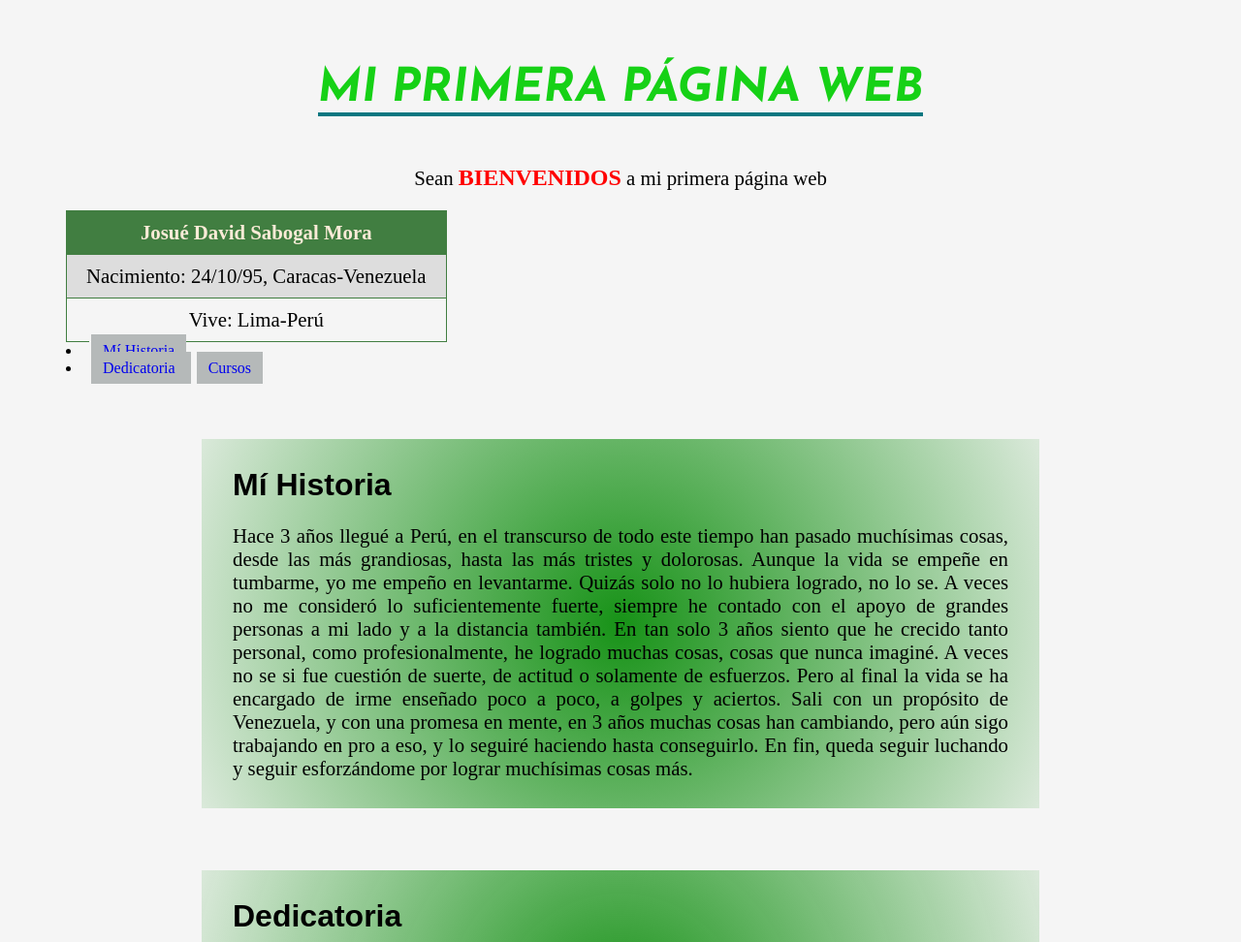
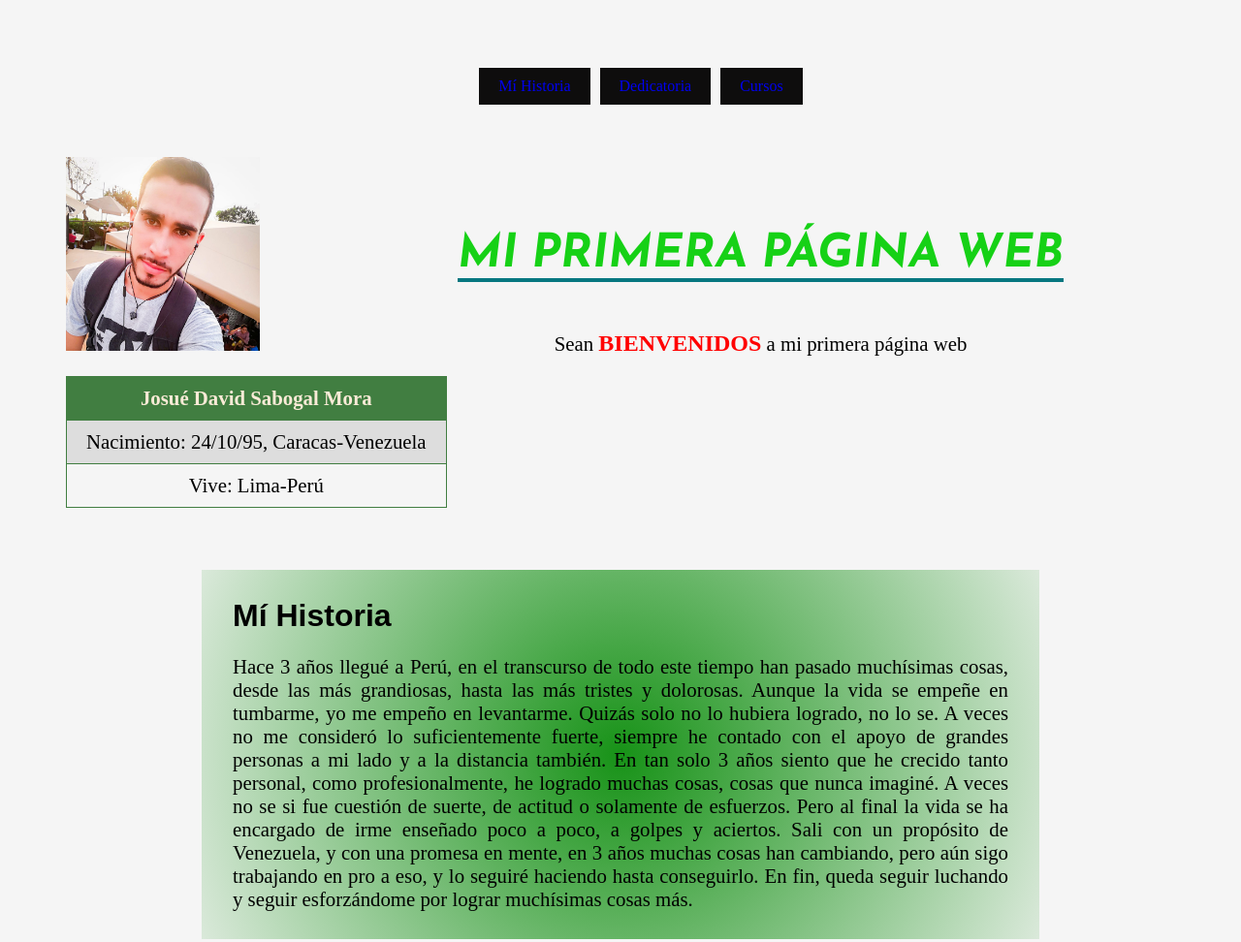
Before and after one commit to josuesabogal/MiPrimerHtml, a plain HTML site: page pagina1.html in a window 1280 px wide. Shown: the top 972 px of the page at 97% size. Drawn offline with Linux system fonts and the light colour scheme; a web font is replaced by a local one.

Commit message:
subiendo archivos modificados y faltantes

```diff
--- a/pagina1.css
+++ b/pagina1.css
@@ -3,6 +3,19 @@ body {
   color: black;
   padding: 60px;
 }
+.nav {
+  padding-bottom: 50px;
+
+}
+.nav li {
+  display: inline-block;
+}
+.nav li a {
+  padding: 10px 20px;
+  display: block;
+  background-color: rgb(14, 13, 13);
+}
+
 .titulo_principal {
 font-family: 'Josefin Sans', sans-serif;
 color: rgb(22, 209, 22);
@@ -58,6 +71,18 @@ margin: 2px 2px;
 background-color: white;
 color: rgb(34, 200, 230);
 }
+.figura {
+  height: 200px;
+  width: 200px;
+}
+.una_linea {
+  background-color: black;
+  display: inline-block;
+}
+.datos_izq {
+  margin-left: 200px;
+  background-color: whitesmoke;
+}
 .enlace_img {
 margin: auto;
 }
--- a/pagina1.html
+++ b/pagina1.html
@@ -12,9 +12,27 @@
 </head>
 <body>
   <ul class="nav">
+    <li>
+      <a class="enlace_bonito" href="#parte1" >
+        Mí Historia
+      </a>
+    </li>
+    <li>
+      <a class="enlace_bonito" href="#parte2" >
+        Dedicatoria
+      </a>
+    </li>
+    <li>
+      <a class="enlace_bonito" href="#cursos_realizados" >
+        Cursos
+      </a>
+    </li>
   </ul>
-  <h1 class="titulo_principal"> MI PRIMERA PÁGINA WEB </h1>
-  <p class="primer_parrafo">Sean <span>BIENVENIDOS</span> a mi primera página web</p>
+  <img class="figura una_linea" src="./josue.jpg" alt="texto"/>
+  <div class="una_linea datos_izq">
+    <h1 class="titulo_principal"> MI PRIMERA PÁGINA WEB </h1>
+    <p class="primer_parrafo">Sean <span>BIENVENIDOS</span> a mi primera página web</p>
+  </div>
   <table id="datos_personales">
     <tr>
       <th>Josué David Sabogal Mora</th>
@@ -26,19 +44,6 @@
       <td>Vive: Lima-Perú</td>
     </tr>
   </table>
-  <li>
-    <a class="enlace_bonito" href="#parte1" >
-      Mí Historia
-    </a>
-  </li>
-  <li>
-    <a class="enlace_bonito" href="#parte2" >
-      Dedicatoria
-      </a>
-    <a class="enlace_bonito" href="#cursos_realizados" >
-      Cursos
-      </a>
-  </li>
   <div class="content_box">
     <h1 id="parte1">Mí Historia</h1>
     <p>
@@ -53,6 +58,7 @@
       y lo seguiré haciendo hasta conseguirlo. En fin, queda seguir luchando y seguir esforzándome por lograr muchísimas cosas más.
     </p>
   </div>
+
   <div class="content_box">
     <h1 id="parte2">Dedicatoria</h1>
     <p>
```
Also changed, not shown: josue.jpg (added).
